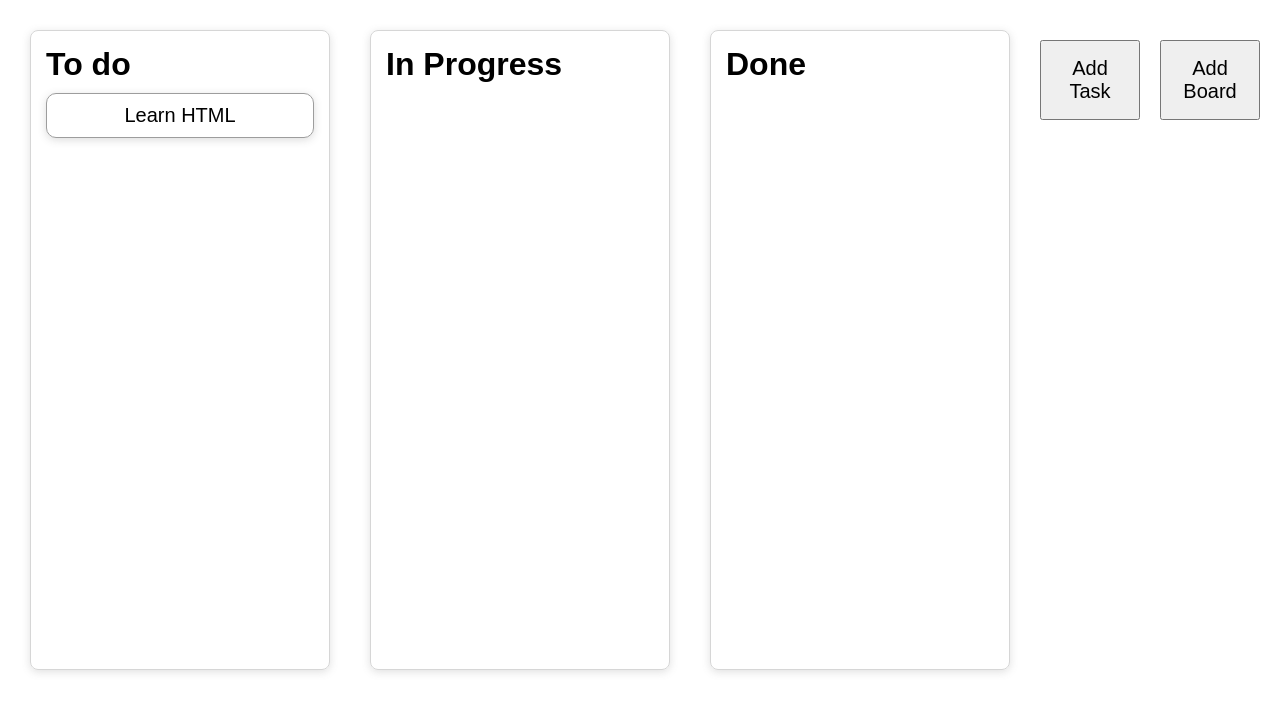
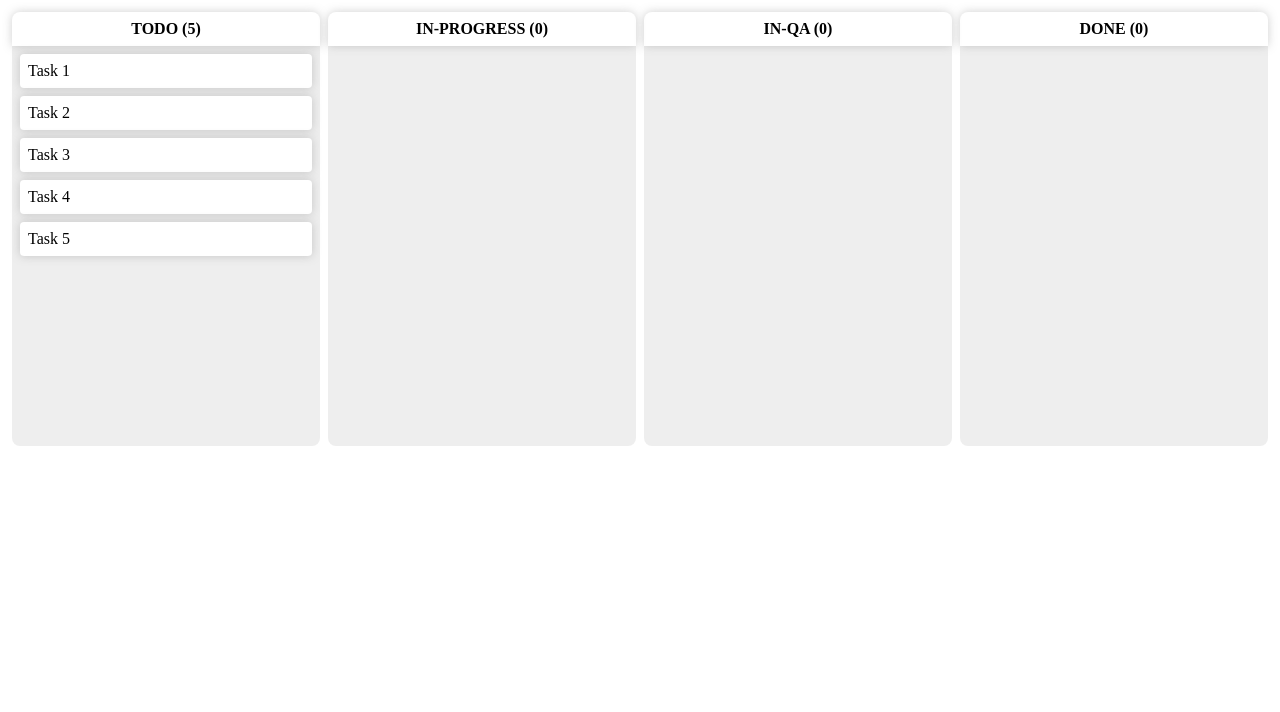
Before and after one commit to devsujalpatel/kanban, a plain HTML site: page index.html in a window 1280 px wide. Drawn offline with Linux system fonts and the light colour scheme.

Commit message:
UI and Drag drop functionality done

```diff
--- a/index.html
+++ b/index.html
@@ -3,23 +3,54 @@
   <head>
     <meta charset="UTF-8" />
     <meta name="viewport" content="width=device-width, initial-scale=1.0" />
-    <title>Kanban</title>
+    <title>Kanban Board</title>
     <link rel="stylesheet" href="style.css" />
   </head>
   <body>
     <div class="container">
-      <div class="board" id="todo-container">
-        <h1>To do</h1>
-        <p draggable="true" class="item">Learn HTML</p>
+      <div class="header">
+        <h4 id="todo-header">TODO</h4>
+        <h4 id="in-progress-header">IN-PROGRESS</h4>
+        <h4 id="in-qa-header">IN-QA</h4>
+        <h4 id="done-header">DONE</h4>
       </div>
-      <div class="board">
-        <h1>In Progress</h1>
+      <div class="drag-drop-container" ondragover="allowDrop(event)">
+        <div id="todo" class="col3" ondrop="drop(event)">
+          <p class="task" id="task1" draggable="true" ondragstart="drag(event)">
+            Task 1
+          </p>
+          <p class="task" id="task2" draggable="true" ondragstart="drag(event)">
+            Task 2
+          </p>
+          <p class="task" id="task3" draggable="true" ondragstart="drag(event)">
+            Task 3
+          </p>
+          <p class="task" id="task4" draggable="true" ondragstart="drag(event)">
+            Task 4
+          </p>
+          <p class="task" id="task5" draggable="true" ondragstart="drag(event)">
+            Task 5
+          </p>
+        </div>
+        <div
+          id="in-progress"
+          class="col3"
+          ondrop="drop(event)"
+          ondragover="allowDrop(event)"
+        ></div>
+        <div
+          id="in-qa"
+          class="col3"
+          ondrop="drop(event)"
+          ondragover="allowDrop(event)"
+        ></div>
+        <div
+          id="done"
+          class="col3"
+          ondrop="drop(event)"
+          ondragover="allowDrop(event)"
+        ></div>
       </div>
-      <div class="board">
-        <h1>Done</h1>
-      </div>
-      <button class="add-task-btn">Add Task</button>
-      <button class="add-board-btn">Add Board</button>
     </div>
 
     <script src="script.js"></script>
--- a/script.js
+++ b/script.js
@@ -1,33 +1,36 @@
-const boardContainer = document.querySelectorAll(".board");
-const addTaskBtn = document.querySelector('.add-task-btn');
-const todoBoard = document.getElementById('todo-container')
-
-// add task fn
-function addTask(){
-    const value = prompt('Your Task');
-    const task = document.createElement('p')
-    task.textContent = value;
-    task.classList.add('item')
-    task.setAttribute('draggable', 'true')
-    appendTask(task)
+function drop(e) {
+  e.preventDefault();
+  let taskId = e.dataTransfer.getData('text')
+  if(e.target.id.includes('task')) return;
+  e.target.appendChild(document.getElementById(taskId));
+  updateQuentities()
+}
+function allowDrop(e) {
+  e.preventDefault();
+}
+function drag(e) {
+  e.dataTransfer.setData("text", e.target.id);
 }
 
-// append task fn
-function appendTask(task) {
-    todoBoard.appendChild(task)
+function updateQuentities(){
+    const todoColumn = document.getElementById("todo")
+    const inProgressColumn = document.getElementById("in-progress")
+    const inQaColumn = document.getElementById("in-qa")
+    const doneColumn = document.getElementById("done")
+
+    const todoHeader = document.getElementById("todo-header")
+    const inProgressHeader = document.getElementById("in-progress-header")
+    const inQaHeader = document.getElementById("in-qa-header")
+    const doneHeader = document.getElementById("done-header")
+
+    updateHeader(todoHeader, todoColumn)
+    updateHeader(inProgressHeader, inProgressColumn)
+    updateHeader(inQaHeader, inQaColumn)
+    updateHeader(doneHeader, doneColumn)
 }
-// event listner
-addTaskBtn.addEventListener('click', addTask)
 
-// dragend
-boardContainer.forEach((board)=>{
-    board.addEventListener('dragover', function(){
-        const taskItems = document.querySelectorAll(".item");
+function updateHeader(header, column){
+      header.innerText = `${header.innerText.split(" ")[0]} (${column.children.length})`
+}
 
-        taskItems.forEach((task)=>{
-            task.addEventListener("dragend", function(){
-                board.appendChild(task);
-            })
-        })
-    })
-})
+updateQuentities();
--- a/style.css
+++ b/style.css
@@ -1,62 +1,41 @@
-*{
-    margin: 0;
-    padding: 0;
-    box-sizing: border-box;
-    font-family: Arial, Helvetica, sans-serif;
+.container{
+    width: 100%;
 }
 
-body{
-    width: 100vw;
-    height: 100vh;
-    background-color: #ffffff;
+.header{
+    display: flex;
+    justify-content: space-around;
 }
 
-.container{
+.header h4{
+    box-shadow: 0 0 10px rgba(128, 128, 128, 0.38);
     width: 100%;
+    text-align: center;
+    padding: 8px;
+    border-radius: 8px 8px 0 0;
+    margin: 4px;
+    margin-bottom: 0;
+}
+.drag-drop-container{
+    display: flex;
     height: 100%;
-    display: flex;
-    gap: 20px;
-    padding: 20px;
 }
 
-.board{
-    width: 300px;
-    height: 80vh;
-    border: 1px solid #d6d6d6;
-    margin: 10px;
-    padding: 15px;
-    border-radius: 8px;
-    box-shadow: rgba(99, 99, 99, 0.2) 0px 2px 8px 0px;
-    position: relative;
-
+.col3{
+    background-color: rgb(128, 128, 128);
+    height: 400px;
+    width: 100%;
+    margin: 4px;
+    margin-top: 0;
+    background: rgba(128, 126, 128, 0.135);
+    border-radius: 0 0 8px 8px;
 }
 
-.item{
-    font-size: 20px;
-    border: 1px solid #9d9d9d;
-    padding: 10px;
-    box-shadow: rgba(80, 80, 80, 0.2) 0px 2px 8px 0px;
-    margin-top: 10px;
-    border-radius: 10px;
-    cursor: pointer;
-    text-align: center;
-}
-
-.add-board-btn{
-    height: 80px;
-    width: 100px;
-    margin-top: 20px;
-    padding: 10px 15px;
-    font-size: 20px;
+.task{
+    padding: 8PX;
+    box-shadow: 0 0 10px rgba(128, 128, 128, 0.38);
+    border-radius: 4px;
+    margin: 8px;
+    background: #fff;
     cursor: pointer;
 }
-
-
-.add-task-btn{
-    height: 80px;
-    width: 100px;
-    margin-top: 20px;
-    padding: 10px 15px;
-    font-size: 20px;
-    cursor: pointer;
-}
```
